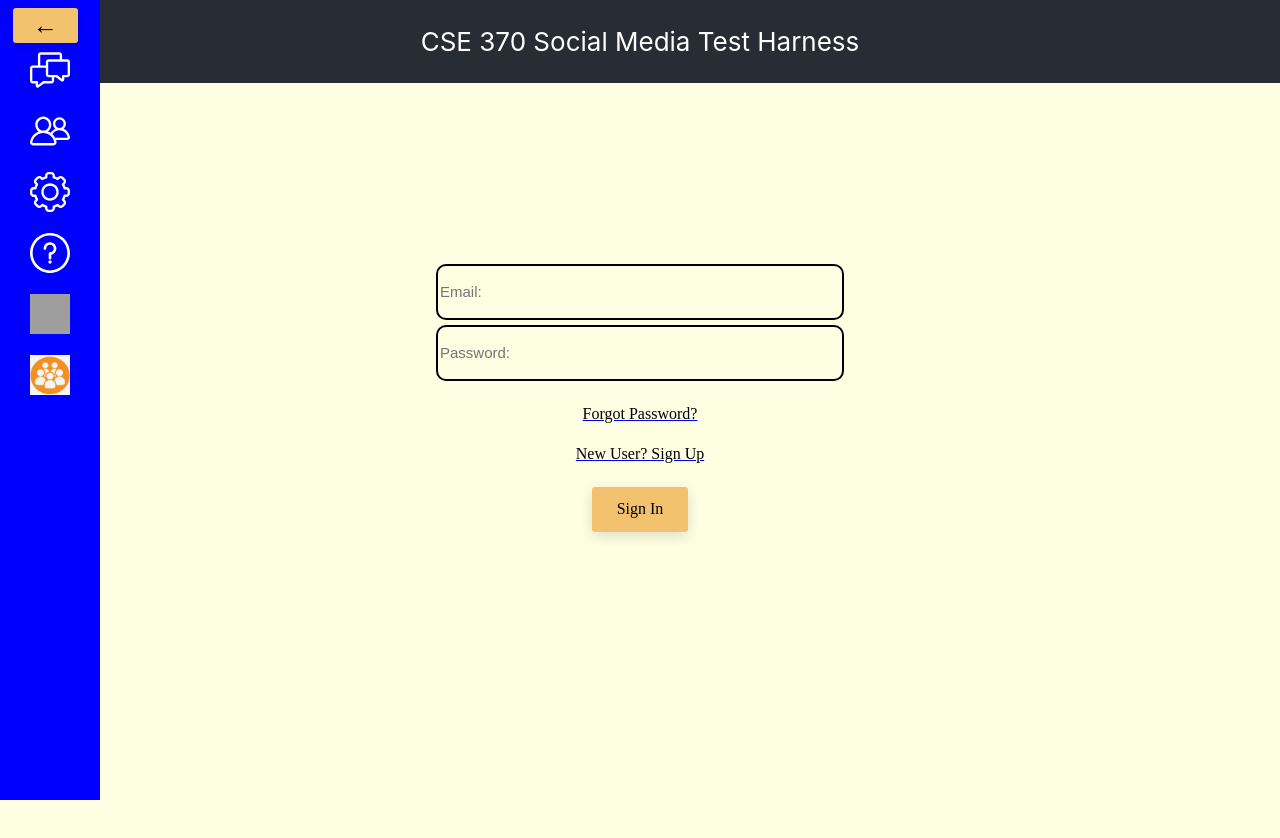
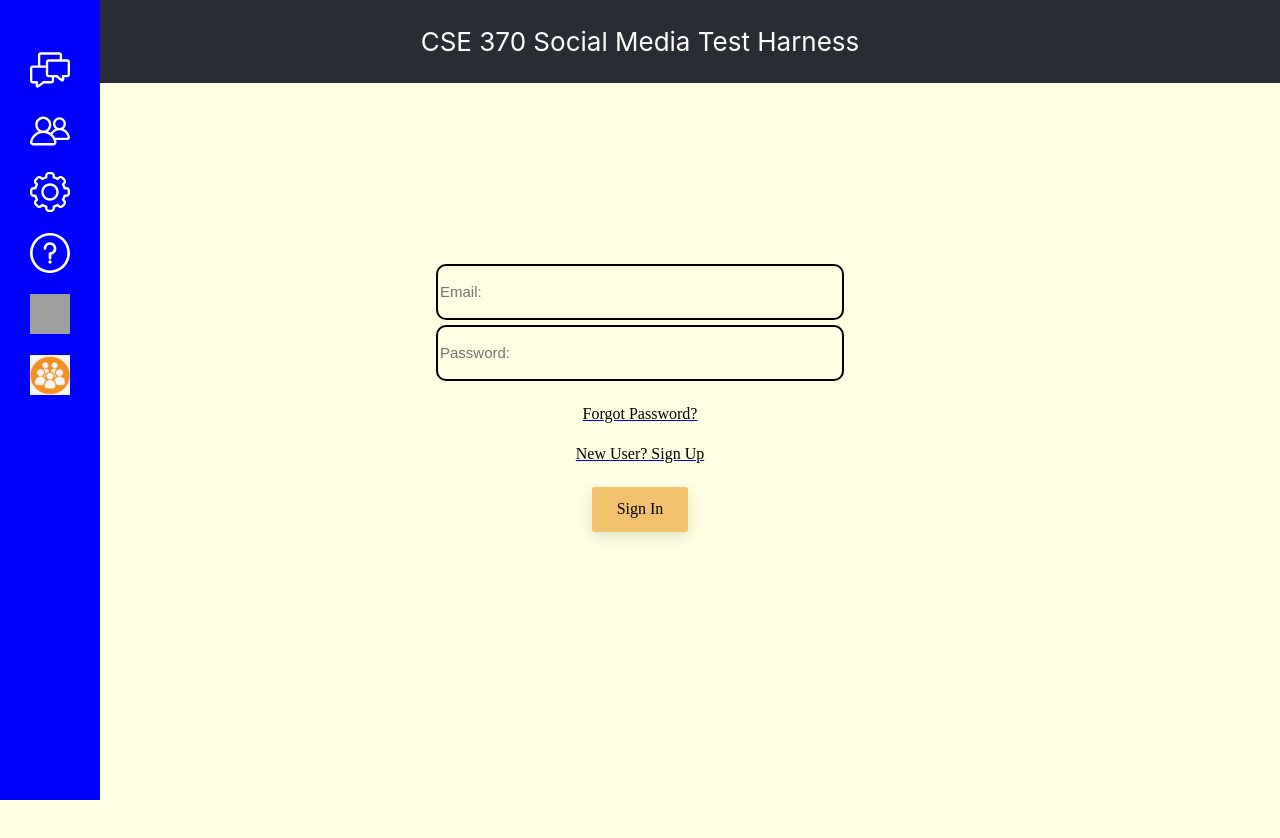
Before and after one commit to ilhanbae/TriFora, a React (Create React App) app: page / in a window 1280 px wide. Shown: the top 838 px of the page. Built offline with nearby package versions, Linux system fonts and the light colour scheme; grey boxes are pictures that could not be loaded.

Commit message:
Removed Back button on login page #68

```diff
--- a/src/Component/SignIn.jsx
+++ b/src/Component/SignIn.jsx
@@ -94,11 +94,11 @@ export default class LoginForm extends React.Component {
             <div className='wrapper1 background'>
                 <div className='inner1'>
                     <form className='form-class'>
-                        <Link to='/register'>
+                        {/* <Link to='/register'>
                             <label>
                                 <button className='base base-back'>&#8592;</button>
                             </label>
-                        </Link>
+                        </Link> */}
 
                         <label className='input1'>
                             <input type="text" placeholder="Email: " className='input1-stuff' onChange={this.EmailHandler}/>
```
